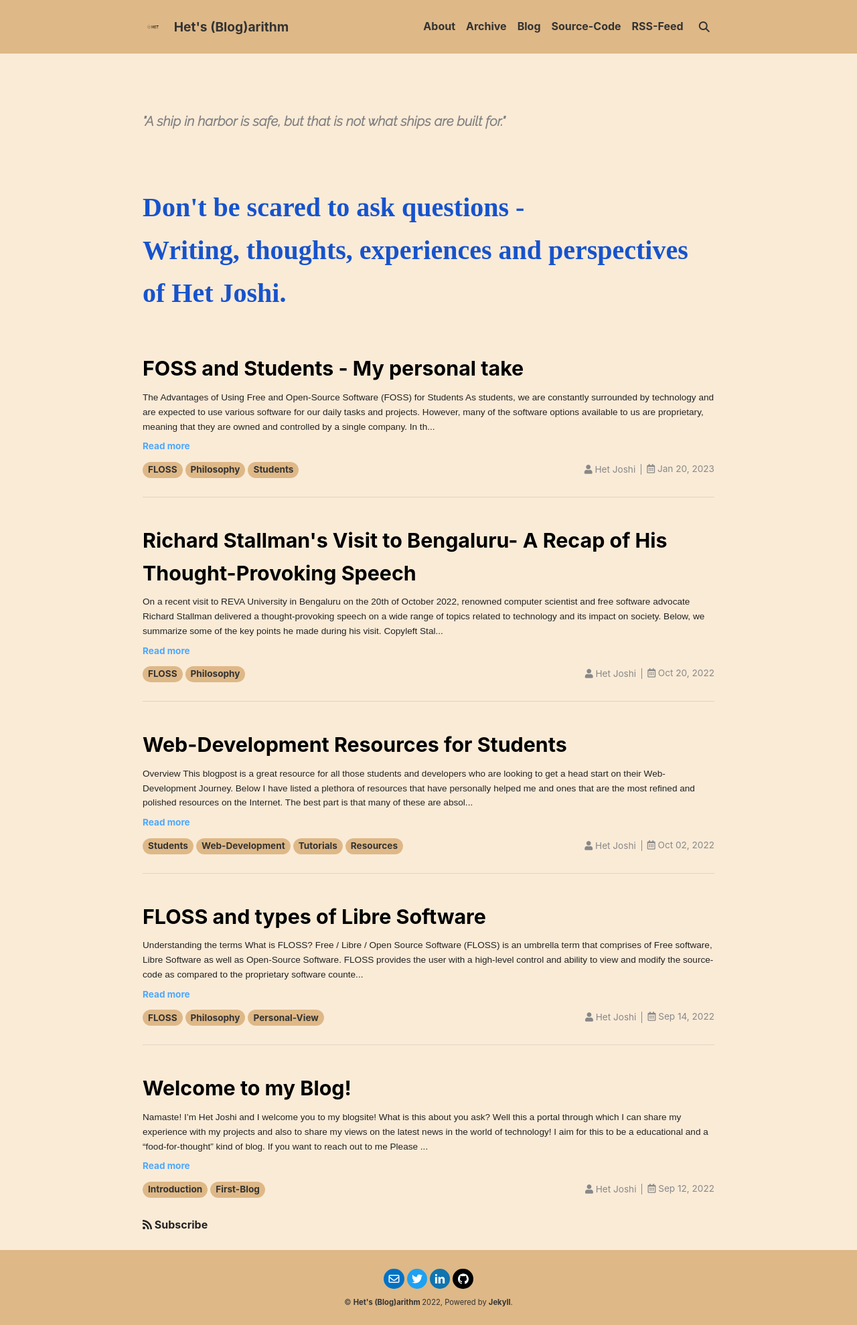
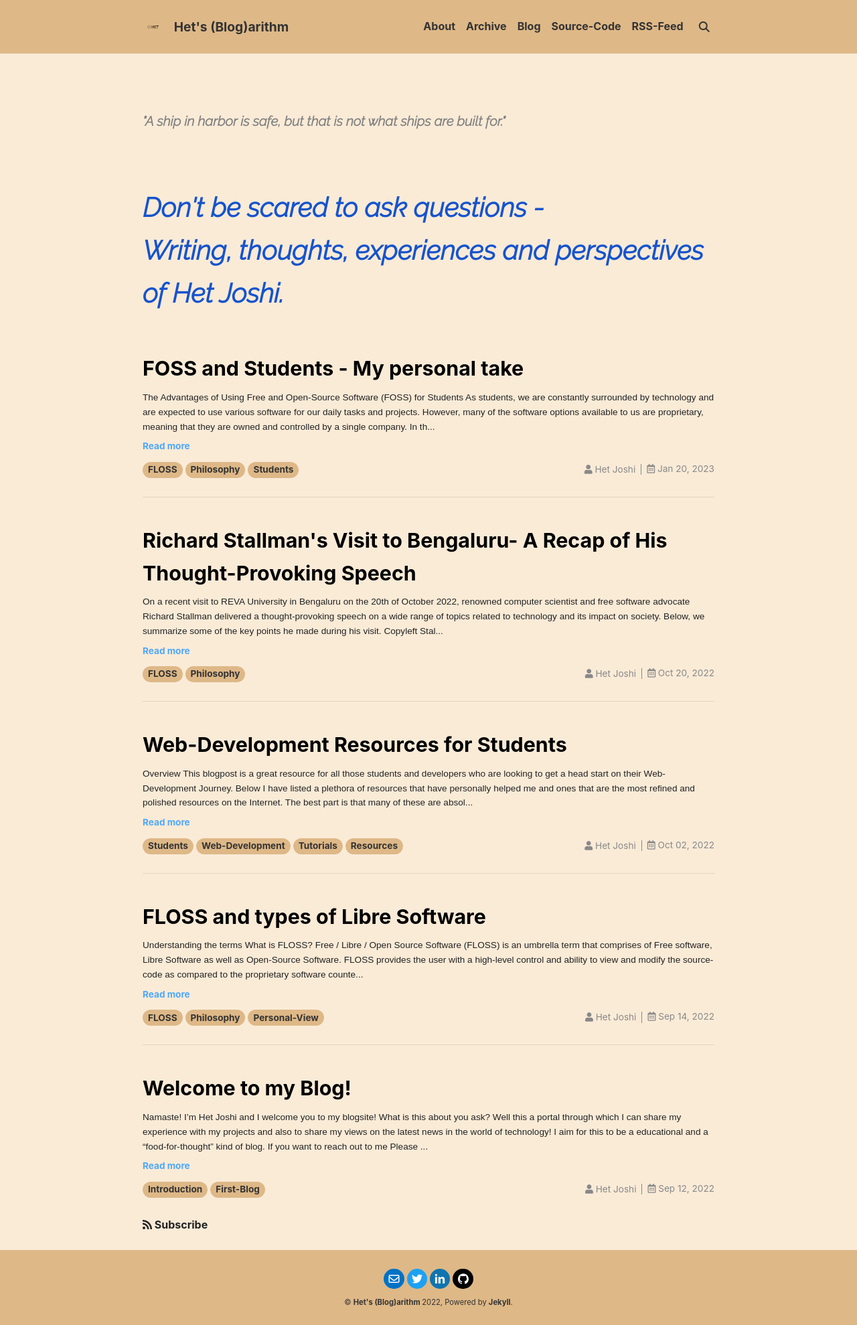
Before and after one commit to Het-Joshi/blog, a Jekyll site: the page built from index.html, in a window 1280 px wide. Shown: the whole page at 67% size. Built offline with Jekyll 4.4.1, drawn with Linux system fonts in a browser that asks for light colours; nearby versions of some CDN libraries; some web fonts are replaced; the list of posts is cut into pages by our own code.

Commit message:
color and font change

```diff
--- a/_includes/article-header.html
+++ b/_includes/article-header.html
@@ -1,6 +1,6 @@
 <link rel="preconnect" href="https://fonts.googleapis.com">
 <link rel="preconnect" href="https://fonts.gstatic.com" crossorigin>
-<link href="https://fonts.googleapis.com/css2?family=Neucha&display=swap" rel="stylesheet">
+<link href="https://fonts.googleapis.com/css2?family=Raleway:ital,wght@1,300&display=swap" rel="stylesheet">
 {%- include snippets/get-article-title.html article=include.article-%}
 {%- assign _article_title = __return -%}
 
@@ -20,7 +20,7 @@
     <div class="article__header">
       {%- if _show_title -%}
       <header>
-          <h2 style="color:#1653CD; font-family: 'Neucha', cursive; font-size: 2.5rem;">{{ _article_title }}</h2>
+          <h2 style="color:#1653CD; font-family: 'Raleway', sans-serif; font-size: 2.5rem;">{{ _article_title }}</h2>
       </header>
       {%- endif -%}
       {%- if _show_edit_on_github -%}
```
